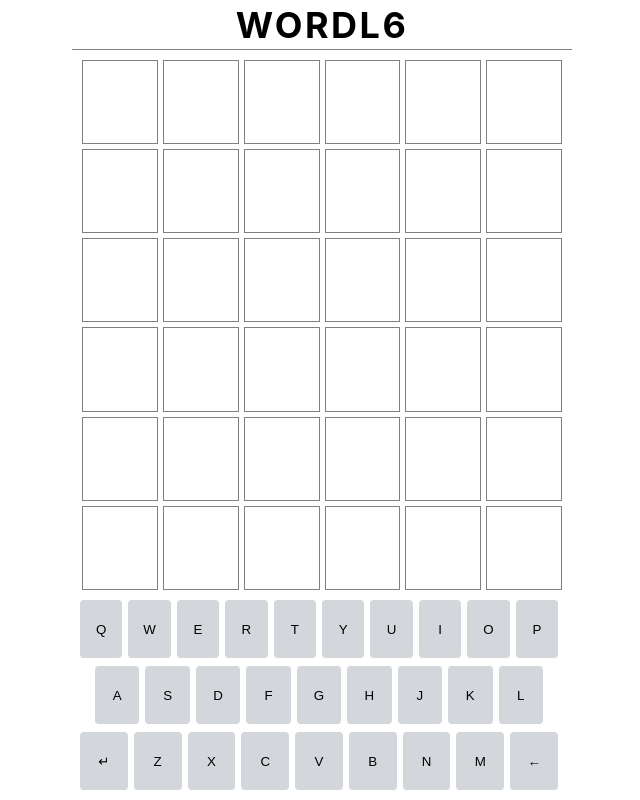
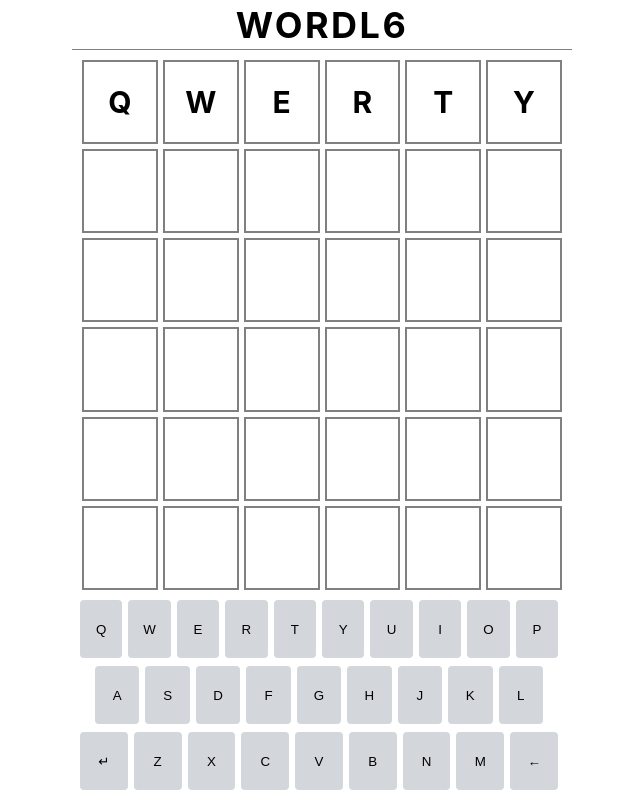
Before and after one commit to TheThomasY/wordl6, a Next.js app: page / in a window 1280 px wide. Shown: the whole page, without its empty margins (318-958 px from the left). Built offline with nearby package versions, Linux system fonts and the light colour scheme.

Commit message:
feat: board letters are now state and pass down to relevant rows

```diff
--- a/components/GameBoard/GameBoard.js
+++ b/components/GameBoard/GameBoard.js
@@ -4,14 +4,13 @@ import Row from './Row';
 
 import styles from './GameBoard.module.scss';
 
-export default function GameBoard() {
-  const rows = [1, 2, 3, 4, 5, 6];
-
+export default function GameBoard(props) {
+  const rows = [0, 1, 2, 3, 4, 5];
   return (
     <div className={styles.gameBoard}>
       <div className={styles.gameGrid}>
         {rows.map((row) => (
-          <Row key={row} />
+          <Row key={row} line={props.board[row]} row={row} />
         ))}
       </div>
     </div>
--- a/components/GameBoard/Row.js
+++ b/components/GameBoard/Row.js
@@ -2,15 +2,19 @@ import React from 'react';
 
 import styles from './Row.module.scss';
 
-export default function Row() {
+export default function Row(props) {
+  let line = props.line;
+
   return (
     <div className={styles.row}>
-      <div className={styles.tile}></div>
-      <div className={styles.tile}></div>
-      <div className={styles.tile}></div>
-      <div className={styles.tile}></div>
-      <div className={styles.tile}></div>
-      <div className={styles.tile}></div>
+      {line.map((letter, square) => (
+        <div
+          key={props.row.toString() + square.toString()}
+          className={styles.tile}
+        >
+          {letter}
+        </div>
+      ))}
     </div>
   );
 }
--- a/components/GameBoard/Row.module.scss
+++ b/components/GameBoard/Row.module.scss
@@ -9,5 +9,20 @@
   margin: 0 auto;
   height: 100%;
   width: 100%;
-  border: 1px solid gray;
+  display: inline-flex;
+  justify-content: center;
+  align-items: center;
+  font-size: 3rem;
+  line-height: 3rem;
+  font-weight: 700;
+  vertical-align: middle;
+  text-transform: uppercase;
+  border: 2px solid gray;
 }
+
+@media (max-height: 550px) {
+  .tile {
+    font-size: 1rem;
+    line-height: 1rem;
+  }
+}
--- a/pages/index.js
+++ b/pages/index.js
@@ -1,5 +1,8 @@
 // Next
 import Head from 'next/head';
+
+// React
+import React, { useState } from 'react';
 
 // Components
 import Header from '../components/Header/Header';
@@ -10,6 +13,16 @@ import Keyboard from '../components/Keyboard/Keyboard';
 import styles from '../styles/Home.module.scss';
 
 export default function Home() {
+  const [row, setRow] = useState(0);
+  const [board, setBoard] = useState([
+    ['q', 'w', 'e', 'r', 't', 'y'],
+    ['', '', '', '', '', ''],
+    ['', '', '', '', '', ''],
+    ['', '', '', '', '', ''],
+    ['', '', '', '', '', ''],
+    ['', '', '', '', '', ''],
+  ]);
+
   return (
     <div className={styles.container}>
       <Head>
@@ -18,7 +31,7 @@ export default function Home() {
         <link rel='icon' href='/favicon.ico' />
       </Head>
       <Header />
-      <GameBoard />
+      <GameBoard board={board} />
       <Keyboard />
     </div>
   );
```
